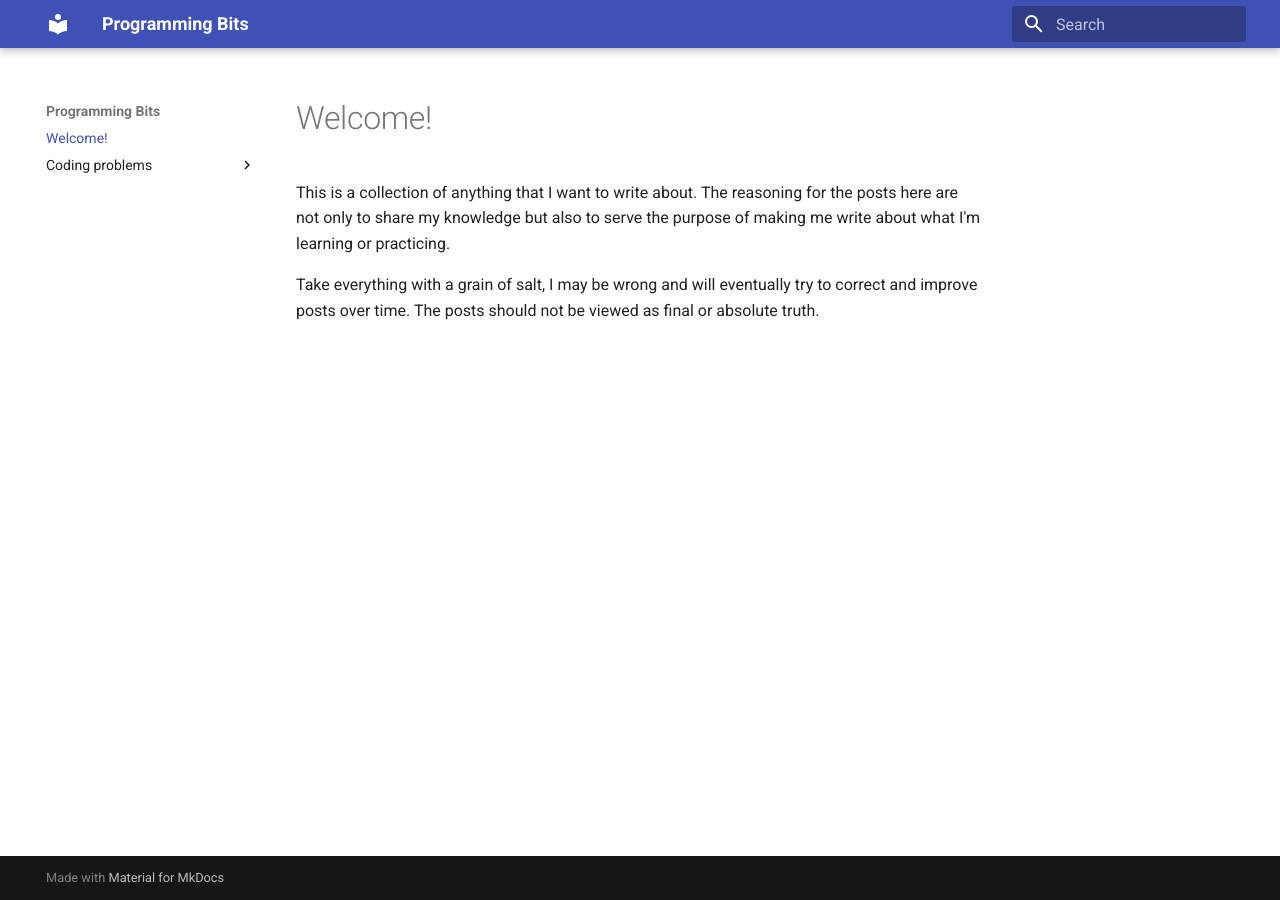
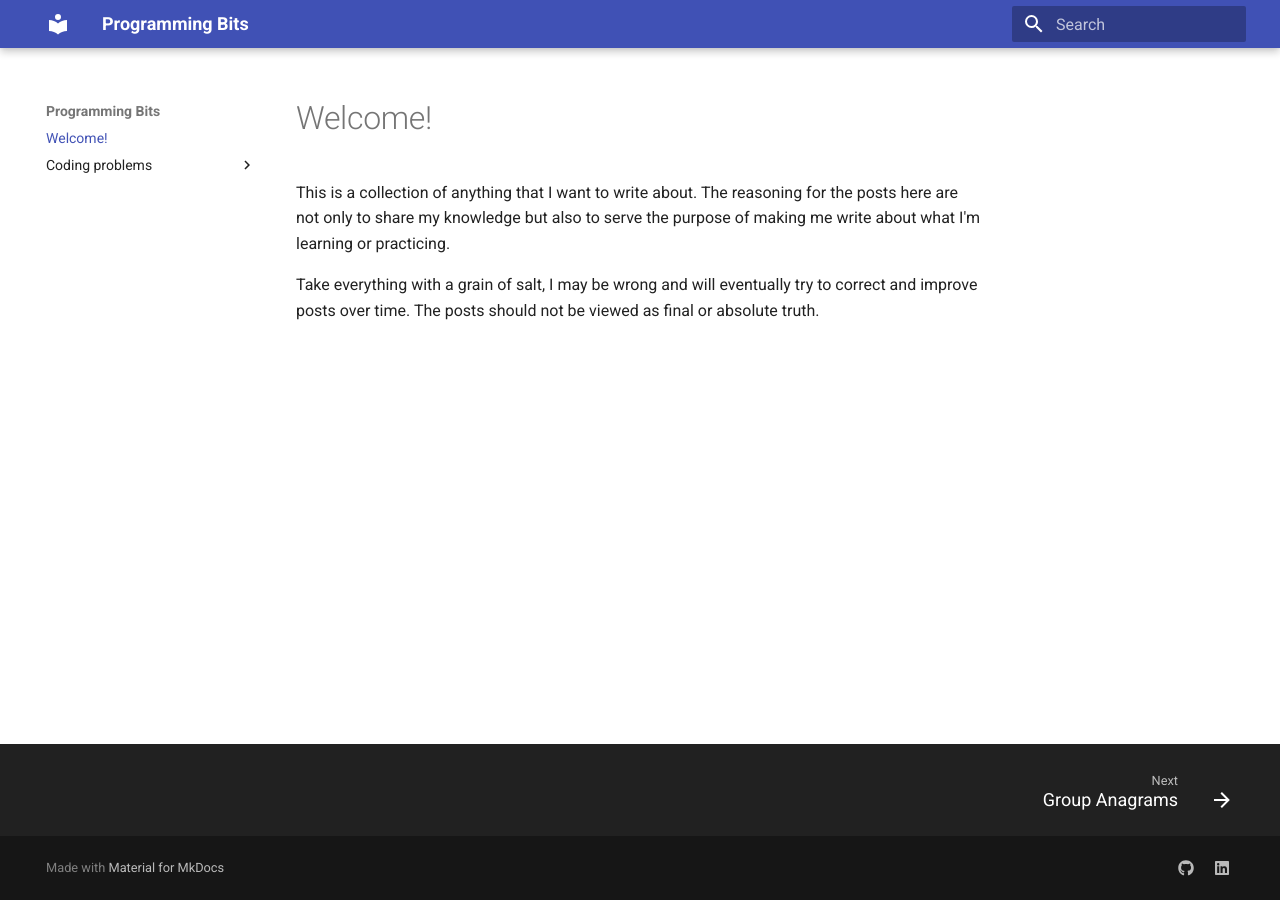
Before and after one commit to viagostini/viagostini.github.io, an MkDocs documentation site: the page built from docs/index.md, in a window 1280 px wide. Built offline with MkDocs 1.6.1 and Material for MkDocs 9.7.7, drawn with Linux system fonts in a browser that asks for light colours.

Commit message:
feat: configure footer

```diff
--- a/mkdocs.yml
+++ b/mkdocs.yml
@@ -2,6 +2,8 @@ site_name: Programming Bits
 
 theme:
   name: material
+  features:
+    - navigation.footer
 
 markdown_extensions:
   - admonition
@@ -19,6 +21,11 @@ extra:
   analytics:
     provider: google
     property: ${GA4_ID}
+  social:
+    - icon: fontawesome/brands/github
+      link: https://github.com/viagostini
+    - icon: fontawesome/brands/linkedin
+      link: https://linkedin.com/in/viniciusagostini/?locale=en_US
 
 extra_javascript:
   - javascripts/mathjax.js
```
